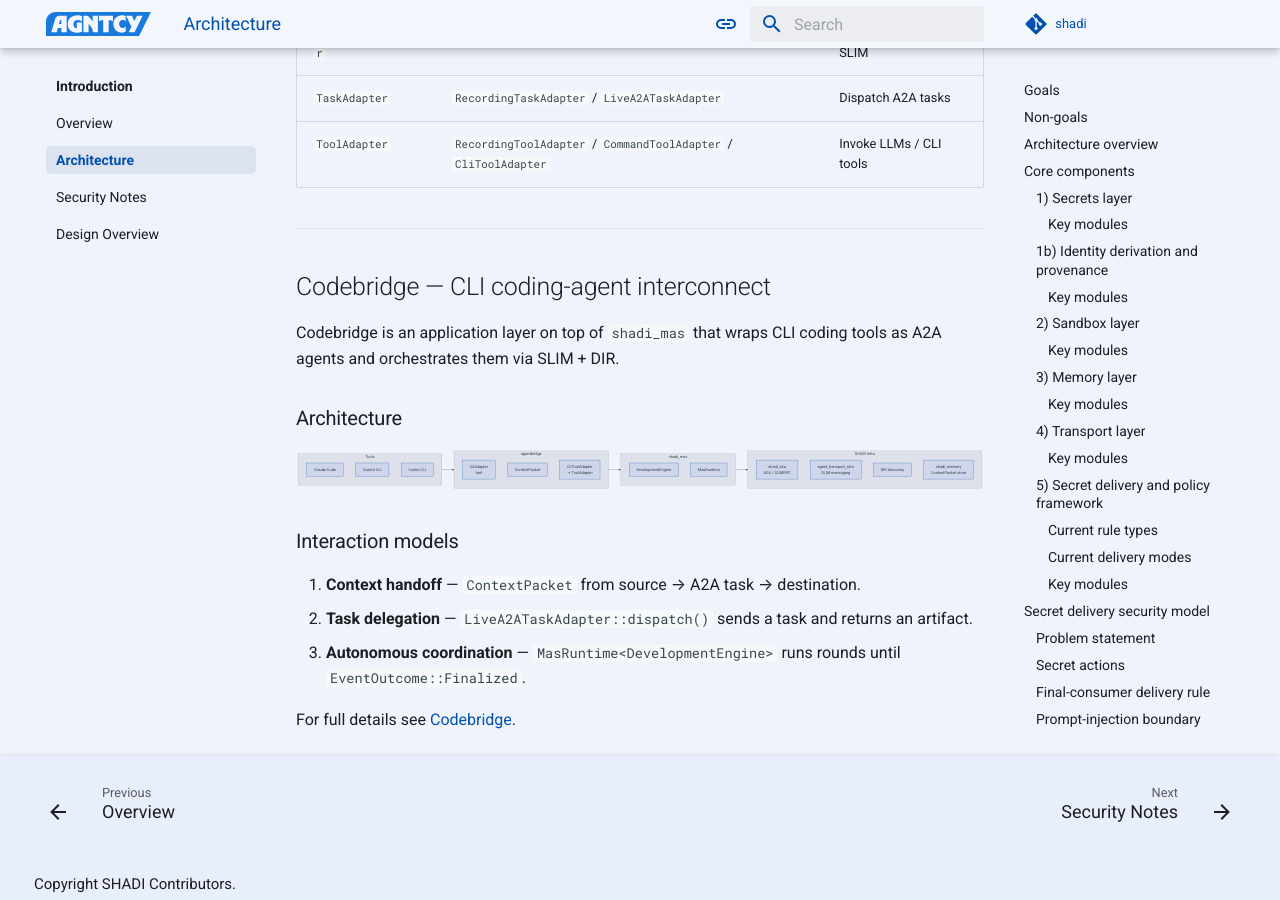
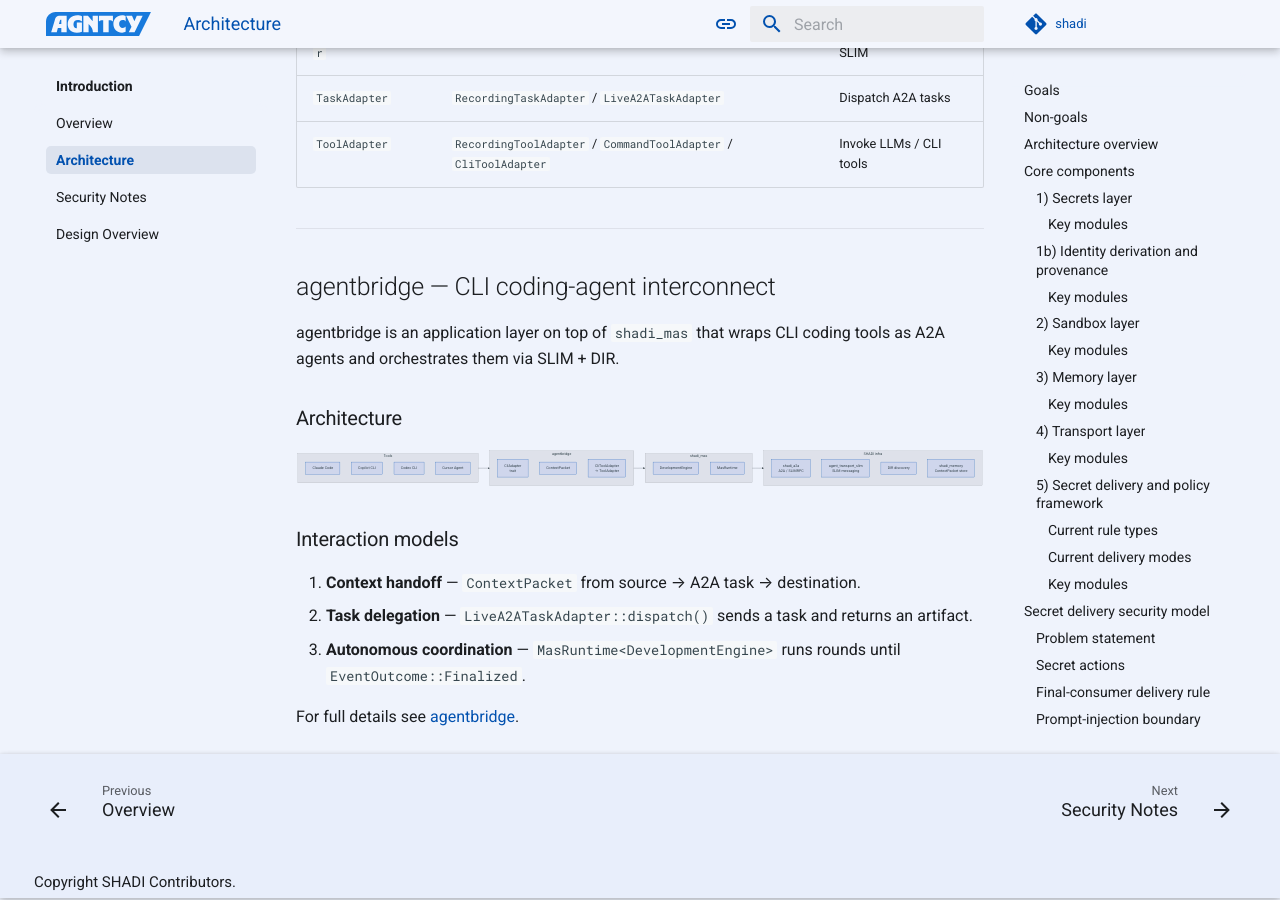
Before and after one commit to agntcy/shadi, an MkDocs documentation site: the page built from docs/architecture.md, in a window 1280 px wide and 900 px high, scrolled down 14346 px. Built offline with MkDocs 1.6.1 and Material for MkDocs 9.7.7, drawn with Linux system fonts in a browser that asks for light colours; comment, search, counter and statistics services are not loaded.

Commit message:
docs(architecture): rename Codebridge to agentbridge, add Cursor Agent
Signed-off-by: Luca Muscariello <muscariello@ieee.org>

```diff
--- a/docs/architecture.md
+++ b/docs/architecture.md
@@ -512,9 +512,9 @@ Three adapter traits connect the runtime to real infrastructure:
 
 ---
 
-## Codebridge — CLI coding-agent interconnect
+## agentbridge — CLI coding-agent interconnect
 
-Codebridge is an application layer on top of `shadi_mas` that wraps CLI coding
+agentbridge is an application layer on top of `shadi_mas` that wraps CLI coding
 tools as A2A agents and orchestrates them via SLIM + DIR.
 
 ### Architecture
@@ -556,4 +557,4 @@ flowchart LR
 2. **Task delegation** — `LiveA2ATaskAdapter::dispatch()` sends a task and returns an artifact.
 3. **Autonomous coordination** — `MasRuntime<DevelopmentEngine>` runs rounds until `EventOutcome::Finalized`.
 
-For full details see [Codebridge](agentbridge.md).
+For full details see [agentbridge](agentbridge.md).
```
Also changed, not shown: other parts of docs/architecture.md (+1 -0 lines).
